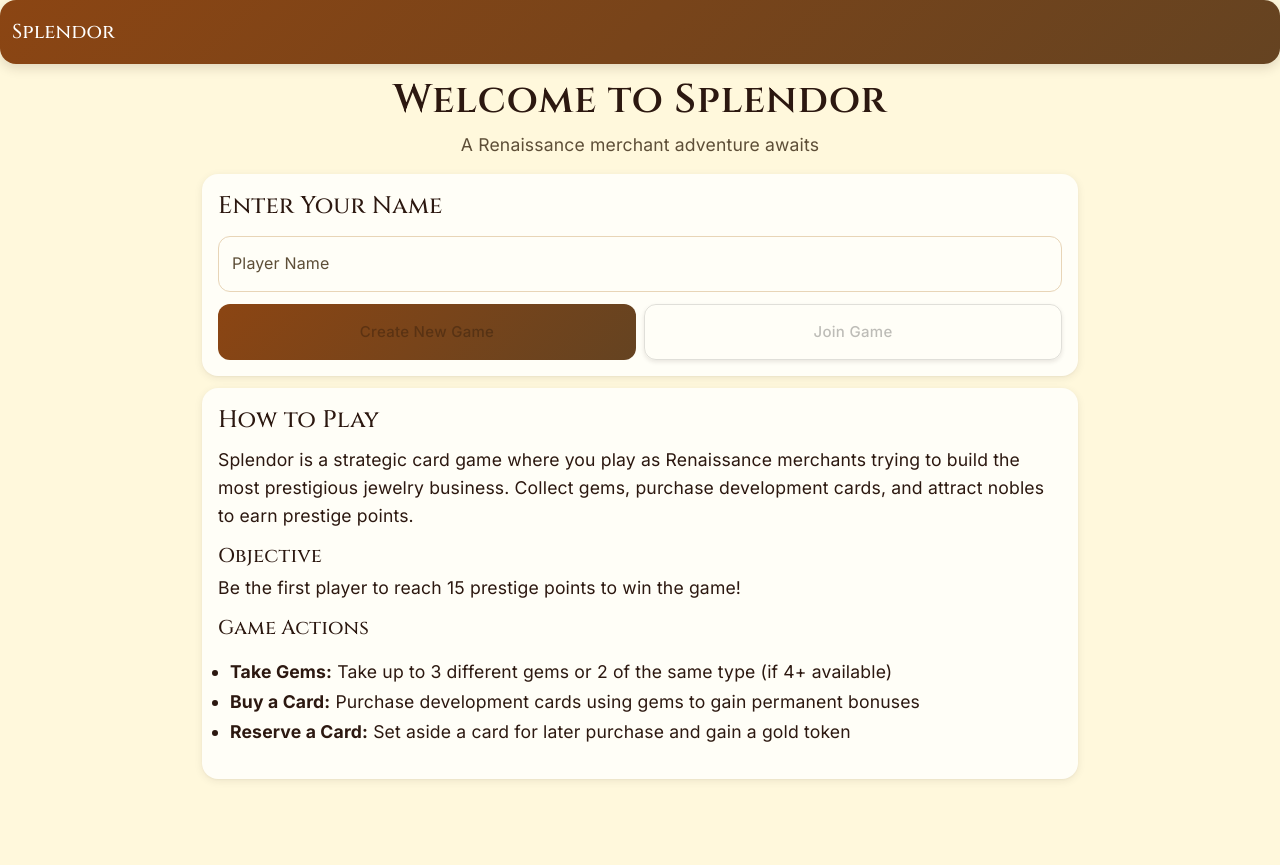
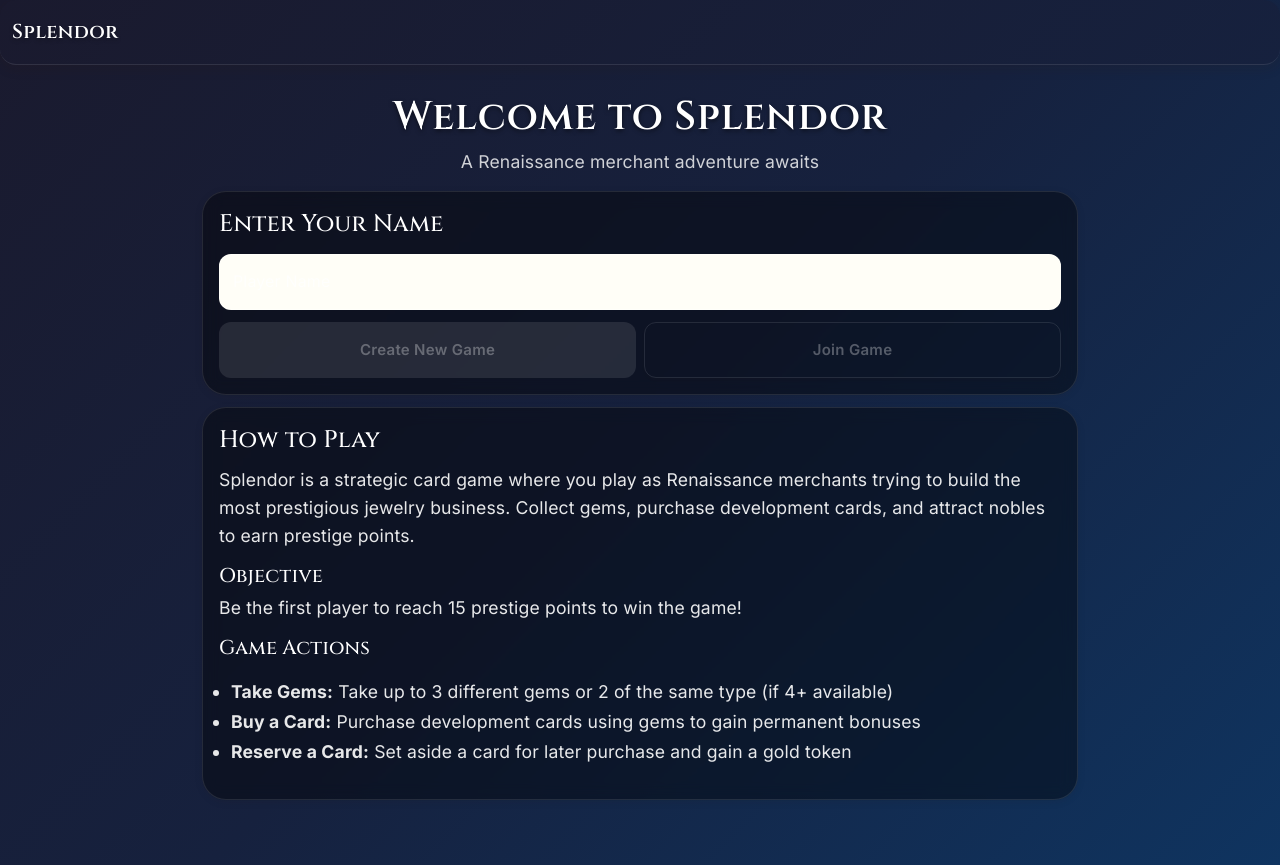
Before and after one commit to ChrisTimperley/SplendorVibes, a React (Vite) app in the folder client/: page / in a window 1280 px wide. Before the commit the page ends 800 px from the top, so only its background shows below. Built offline with nearby package versions, Linux system fonts and the light colour scheme; no server answers.

Commit message:
feat: enhance UI with improved styling and layout adjustments across multiple components

```diff
--- a/client/src/App.tsx
+++ b/client/src/App.tsx
@@ -16,15 +16,40 @@ const App: React.FC = () => {
         `}
       </style>
 
-      <AppBar position="static" elevation={0}>
+      <AppBar
+        position="static"
+        elevation={0}
+        sx={{
+          background: 'linear-gradient(135deg, #1a1a2e 0%, #16213e 100%)', // Match the game background
+          borderBottom: '1px solid rgba(255, 255, 255, 0.1)', // Subtle border
+        }}
+      >
         <Toolbar>
-          <Typography variant="h4" component="div" sx={{ flexGrow: 1, color: 'white' }}>
+          <Typography
+            variant="h4"
+            component="div"
+            sx={{
+              flexGrow: 1,
+              color: 'white',
+              fontFamily: '"Cinzel", serif',
+              fontWeight: 600,
+              textShadow: '0 2px 4px rgba(0, 0, 0, 0.3)', // Better text contrast
+              letterSpacing: '0.02em'
+            }}
+          >
             Splendor
           </Typography>
         </Toolbar>
       </AppBar>
 
-      <Container maxWidth="xl" sx={{ mt: 3, px: 3 }}>
+      <Container
+        maxWidth="xl"
+        sx={{
+          mt: 0, // Remove top margin to seamlessly connect with AppBar
+          px: 0, // Remove horizontal padding since GamePage handles its own padding
+          minHeight: 'calc(100vh - 64px)', // Fill remaining height (64px is AppBar height)
+        }}
+      >
         <Routes>
           <Route path="/" element={<HomePage />} />
           <Route path="/lobby/:gameId" element={<LobbyPage />} />
--- a/client/src/components/GameBoard.tsx
+++ b/client/src/components/GameBoard.tsx
@@ -204,19 +204,19 @@ const GameBoard: React.FC<GameBoardProps> = ({
   };
 
   return (
-    <Box sx={{ display: 'flex', flexDirection: 'column', gap: 4 }}>
+    <Box sx={{ display: 'flex', flexDirection: 'column', gap: 3 }}> {/* Reduced from 4 */}
       {/* Nobles Section */}
       <Box>
         <Typography
           variant="h2"
           sx={{
-            mb: 3,
+            mb: 2, // Reduced from 3
             fontFamily: '"Cinzel", serif',
             fontWeight: 700,
             color: '#ffffff',
             textAlign: 'center',
             textShadow: '2px 2px 4px rgba(0, 0, 0, 0.8)',
-            fontSize: '2.2rem'
+            fontSize: '2rem' // Reduced from 2.2rem
           }}
         >
           Nobles
@@ -224,9 +224,9 @@ const GameBoard: React.FC<GameBoardProps> = ({
         <Box sx={{
           display: 'grid',
           gridTemplateColumns: `repeat(auto-fit, minmax(${cardSize.width}px, 1fr))`,
-          gap: 2,
+          gap: 1.5, // Reduced from 2
           justifyItems: 'center',
-          px: 2
+          px: 1.5 // Reduced from 2
         }}>
           {board.nobles.map((noble) => (
             <NobleComponent key={noble.id} noble={noble} />
@@ -239,26 +239,26 @@ const GameBoard: React.FC<GameBoardProps> = ({
         <Typography
           variant="h2"
           sx={{
-            mb: 4,
+            mb: 2.5, // Reduced from 4
             fontFamily: '"Cinzel", serif',
             fontWeight: 700,
             color: '#ffffff',
             textAlign: 'center',
             textShadow: '2px 2px 4px rgba(0, 0, 0, 0.8)',
-            fontSize: '2.2rem'
+            fontSize: '2rem' // Reduced from 2.2rem
           }}
         >
           Development Cards
         </Typography>
 
         {[3, 2, 1].map((tier) => (
-          <Box key={tier} sx={{ mb: 4 }}>
+          <Box key={tier} sx={{ mb: 2.5 }}> {/* Reduced from 4 */}
             <Box sx={{
               display: 'grid',
               gridTemplateColumns: `repeat(auto-fit, minmax(${cardSize.width}px, 1fr))`,
-              gap: 2,
+              gap: 1.5, // Reduced from 2
               justifyItems: 'center',
-              px: 2
+              px: 1.5 // Reduced from 2
             }}>
               {board.availableCards[`tier${tier}` as keyof typeof board.availableCards].map((card) => (
                 <GameCard
--- a/client/src/components/PlayerArea.tsx
+++ b/client/src/components/PlayerArea.tsx
@@ -75,11 +75,11 @@ const PlayerArea: React.FC<PlayerAreaProps> = ({ player, isCurrentPlayer, onPurc
         variant="h5"
         sx={{
           color: colors.secondary.light,
-          mb: 2,
+          mb: 1.5, // Reduced from 2
           fontWeight: 600,
           transform: prestigeChanged ? 'scale(1.1)' : 'scale(1)',
           transition: animations.popup,
-          fontSize: '1.2rem',
+          fontSize: '1.1rem', // Reduced from 1.2rem
         }}
       >
         {player.prestige} Prestige Points
@@ -87,14 +87,14 @@ const PlayerArea: React.FC<PlayerAreaProps> = ({ player, isCurrentPlayer, onPurc
 
       {/* Buying Power */}
       <Typography variant="h6" sx={{
-        mb: 1,
+        mb: 0.75, // Reduced from 1
         color: 'white',
         fontWeight: 500,
-        fontSize: '0.9rem',
+        fontSize: '0.85rem', // Reduced from 0.9rem
       }}>
         Buying Power:
       </Typography>
-      <Box sx={{ display: 'flex', flexDirection: 'column', gap: 0.5, mb: 2 }}>
+      <Box sx={{ display: 'flex', flexDirection: 'column', gap: 0.5, mb: 1.5 }}> {/* Reduced from 2 */}
         {(['diamond', 'sapphire', 'emerald', 'ruby', 'onyx', 'gold'] as GemType[]).map((gem) => {
           const tokens = player.tokens[gem] || 0;
           const bonuses = player.cards.filter(card => card.gemBonus === gem).length;
--- a/client/src/components/TokenBank.tsx
+++ b/client/src/components/TokenBank.tsx
@@ -72,9 +72,17 @@ const TokenBank: React.FC<TokenBankProps> = ({ tokens, selectedTokens, onTokenSe
   const clearSelection = () => onTokenSelectionChange({});
 
   return (
-    <Box>
+    <Box
+      sx={{
+        background: 'rgba(0, 0, 0, 0.4)', // Added semi-transparent background
+        borderRadius: 2,
+        border: '1px solid rgba(255, 255, 255, 0.15)',
+        p: 2,
+        backdropFilter: 'blur(4px)', // Added blur for better visual separation
+      }}
+    >
       {/* Header */}
-      <Box sx={{ display: 'flex', alignItems: 'center', justifyContent: 'center', gap: 2, mb: 2 }}>
+      <Box sx={{ display: 'flex', alignItems: 'center', justifyContent: 'center', gap: 2, mb: 1.5 }}> {/* Reduced mb from 2 */}
         <Typography
           component="h2"
           variant="h4"
@@ -84,8 +92,8 @@ const TokenBank: React.FC<TokenBankProps> = ({ tokens, selectedTokens, onTokenSe
             color: '#fff',
             textAlign: 'center',
             letterSpacing: '.08em',
-            textShadow: 'none',
-            fontSize: '1.6rem',
+            textShadow: '0 1px 3px rgba(0, 0, 0, 0.5)', // Added text shadow for better contrast
+            fontSize: '1.4rem', // Reduced from 1.6rem
           }}
         >
           Token Bank
@@ -100,8 +108,8 @@ const TokenBank: React.FC<TokenBankProps> = ({ tokens, selectedTokens, onTokenSe
         sx={{
           display: 'grid',
           gridTemplateColumns: { xs: 'repeat(3, 1fr)', md: 'repeat(6, 1fr)' },
-          gap: { xs: 3, md: 4 },
-          mb: 3,
+          gap: { xs: 2, md: 2.5 }, // Reduced from 3 and 4
+          mb: 2, // Reduced from 3
           alignItems: 'start',
           justifyItems: 'center',
         }}
--- a/client/src/index.css
+++ b/client/src/index.css
@@ -5,6 +5,8 @@ body {
     sans-serif;
   -webkit-font-smoothing: antialiased;
   -moz-osx-font-smoothing: grayscale;
+  background: linear-gradient(135deg, #1a1a2e 0%, #16213e 50%, #0f3460 100%); /* Match the game background */
+  min-height: 100vh; /* Ensure full height coverage */
 }
 
 code {
--- a/client/src/pages/GamePage.tsx
+++ b/client/src/pages/GamePage.tsx
@@ -133,9 +133,9 @@ const GamePage: React.FC = () => {
         minHeight: '100vh',
         background: 'linear-gradient(135deg, #1a1a2e 0%, #16213e 50%, #0f3460 100%)',
         display: 'grid',
-        gridTemplateColumns: '1fr 320px',
-        gap: 3,
-        p: 2,
+        gridTemplateColumns: '1fr 280px', // Reduced from 320px
+        gap: 2, // Reduced from 3
+        p: 1.5, // Reduced from 2
         '@media (max-width: 1200px)': {
           gridTemplateColumns: '1fr',
           gap: 2,
@@ -156,12 +156,13 @@ const GamePage: React.FC = () => {
       <Box
         sx={{
           position: 'sticky',
-          top: 16,
+          top: 12, // Reduced from 16
           height: 'fit-content',
-          background: 'rgba(0, 0, 0, 0.3)',
+          background: 'rgba(0, 0, 0, 0.6)', // Increased opacity for better contrast
           borderRadius: 2,
-          border: '1px solid rgba(255, 255, 255, 0.1)',
-          p: 2,
+          border: '1px solid rgba(255, 255, 255, 0.2)', // Increased border opacity
+          p: 1.5, // Reduced from 2
+          backdropFilter: 'blur(8px)', // Added blur for better visual separation
           '@media (max-width: 1200px)': {
             position: 'static',
             order: -1,
@@ -173,8 +174,8 @@ const GamePage: React.FC = () => {
           sx={{
             fontWeight: 600,
             color: 'white',
-            mb: 2,
-            fontSize: '1.1rem',
+            mb: 1.5, // Reduced from 2
+            fontSize: '1rem', // Reduced from 1.1rem
             textAlign: 'center',
           }}
         >
@@ -183,14 +184,14 @@ const GamePage: React.FC = () => {
 
         {/* All Players */}
         {game.players.map((player, index) => (
-          <Box key={player.id} sx={{ mb: 2 }}>
+          <Box key={player.id} sx={{ mb: 1.5 }}> {/* Reduced from 2 */}
             <Typography
               variant="subtitle1"
               sx={{
                 fontWeight: 600,
                 color: player.id === currentPlayer ? 'gold' : 'white',
-                mb: 1,
-                fontSize: '0.95rem'
+                mb: 0.75, // Reduced from 1
+                fontSize: '0.9rem', // Reduced from 0.95rem
               }}
             >
               {player.id === currentPlayer ? 'You: ' : ''}{player.name}
--- a/client/src/pages/HomePage.tsx
+++ b/client/src/pages/HomePage.tsx
@@ -49,17 +49,62 @@ const HomePage: React.FC = () => {
   };
 
   return (
+    <Box
+      sx={{
+        minHeight: '100vh',
+        background: 'transparent', // Use the body background
+        py: 4,
+        px: 2
+      }}
+    >
       <Container maxWidth="md">
         <Box sx={{ mt: 3, mb: 3 }}>
-        <Typography variant="h1" component="h1" gutterBottom align="center" sx={{ mb: 2 }}>
+          <Typography
+            variant="h1"
+            component="h1"
+            gutterBottom
+            align="center"
+            sx={{
+              mb: 2,
+              color: 'white',
+              fontFamily: '"Cinzel", serif',
+              textShadow: '0 2px 4px rgba(0, 0, 0, 0.5)'
+            }}
+          >
             Welcome to Splendor
           </Typography>
-        <Typography variant="body1" align="center" sx={{ mb: 4, color: 'text.secondary', fontSize: '1.1rem' }}>
+          <Typography
+            variant="body1"
+            align="center"
+            sx={{
+              mb: 4,
+              color: 'rgba(255, 255, 255, 0.8)',
+              fontSize: '1.1rem'
+            }}
+          >
             A Renaissance merchant adventure awaits
           </Typography>
 
-        <Paper elevation={0} sx={{ p: 4, mb: 3 }}>
-          <Typography variant="h3" gutterBottom sx={{ mb: 3 }}>
+          <Paper
+            elevation={0}
+            sx={{
+              p: 4,
+              mb: 3,
+              background: 'rgba(0, 0, 0, 0.4)',
+              backdropFilter: 'blur(8px)',
+              border: '1px solid rgba(255, 255, 255, 0.1)',
+              borderRadius: 2
+            }}
+          >
+            <Typography
+              variant="h3"
+              gutterBottom
+              sx={{
+                mb: 3,
+                color: 'white',
+                fontFamily: '"Cinzel", serif'
+              }}
+            >
               Enter Your Name
             </Typography>
 
@@ -68,7 +113,27 @@ const HomePage: React.FC = () => {
             label="Player Name"
             value={playerName}
             onChange={(e) => setPlayerName(e.target.value)}
-            sx={{ mb: 3 }}
+            sx={{
+              mb: 3,
+              '& .MuiOutlinedInput-root': {
+                color: 'white',
+                '& fieldset': {
+                  borderColor: 'rgba(255, 255, 255, 0.3)',
+                },
+                '&:hover fieldset': {
+                  borderColor: 'rgba(255, 255, 255, 0.5)',
+                },
+                '&.Mui-focused fieldset': {
+                  borderColor: '#FFD700',
+                },
+              },
+              '& .MuiInputLabel-root': {
+                color: 'rgba(255, 255, 255, 0.7)',
+                '&.Mui-focused': {
+                  color: '#FFD700',
+                },
+              },
+            }}
             variant="outlined"
           />
 
@@ -80,7 +145,19 @@ const HomePage: React.FC = () => {
                 size="large"
                 onClick={handleCreateGame}
                 disabled={!playerName.trim() || loading}
-                sx={{ height: 56 }}
+                sx={{
+                  height: 56,
+                  background: 'linear-gradient(135deg, #DAA520 0%, #FFD700 100%)',
+                  color: '#000',
+                  fontWeight: 600,
+                  '&:hover': {
+                    background: 'linear-gradient(135deg, #B8860B 0%, #DAA520 100%)',
+                  },
+                  '&:disabled': {
+                    background: 'rgba(255, 255, 255, 0.1)',
+                    color: 'rgba(255, 255, 255, 0.3)',
+                  }
+                }}
               >
                 Create New Game
               </Button>
@@ -95,7 +172,20 @@ const HomePage: React.FC = () => {
                   const gameId = prompt('Enter Game ID:');
                   if (gameId) handleJoinGame(gameId);
                 }}
-                sx={{ height: 56 }}
+                sx={{
+                  height: 56,
+                  borderColor: 'rgba(255, 255, 255, 0.3)',
+                  color: 'white',
+                  fontWeight: 600,
+                  '&:hover': {
+                    borderColor: '#FFD700',
+                    backgroundColor: 'rgba(255, 215, 0, 0.1)',
+                  },
+                  '&:disabled': {
+                    borderColor: 'rgba(255, 255, 255, 0.1)',
+                    color: 'rgba(255, 255, 255, 0.3)',
+                  }
+                }}
               >
                 Join Game
               </Button>
@@ -103,24 +193,75 @@ const HomePage: React.FC = () => {
           </Grid>
         </Paper>
 
-        <Paper elevation={0} sx={{ p: 4 }}>
-          <Typography variant="h3" gutterBottom sx={{ mb: 2 }}>
+        <Paper
+          elevation={0}
+          sx={{
+            p: 4,
+            background: 'rgba(0, 0, 0, 0.4)',
+            backdropFilter: 'blur(8px)',
+            border: '1px solid rgba(255, 255, 255, 0.1)',
+            borderRadius: 2
+          }}
+        >
+          <Typography
+            variant="h3"
+            gutterBottom
+            sx={{
+              mb: 2,
+              color: 'white',
+              fontFamily: '"Cinzel", serif'
+            }}
+          >
             How to Play
           </Typography>
-          <Typography variant="body1" paragraph sx={{ mb: 3, fontSize: '1.1rem', lineHeight: 1.6 }}>
+          <Typography
+            variant="body1"
+            paragraph
+            sx={{
+              mb: 3,
+              fontSize: '1.1rem',
+              lineHeight: 1.6,
+              color: 'rgba(255, 255, 255, 0.9)'
+            }}
+          >
             Splendor is a strategic card game where you play as Renaissance merchants trying to build
             the most prestigious jewelry business. Collect gems, purchase development cards, and
             attract nobles to earn prestige points.
           </Typography>
 
-          <Typography variant="h4" gutterBottom sx={{ mb: 1 }}>
+          <Typography
+            variant="h4"
+            gutterBottom
+            sx={{
+              mb: 1,
+              color: 'white',
+              fontFamily: '"Cinzel", serif'
+            }}
+          >
             Objective
           </Typography>
-          <Typography variant="body1" paragraph sx={{ mb: 3, fontSize: '1.1rem', lineHeight: 1.6 }}>
+          <Typography
+            variant="body1"
+            paragraph
+            sx={{
+              mb: 3,
+              fontSize: '1.1rem',
+              lineHeight: 1.6,
+              color: 'rgba(255, 255, 255, 0.9)'
+            }}
+          >
             Be the first player to reach 15 prestige points to win the game!
           </Typography>
 
-          <Typography variant="h4" gutterBottom sx={{ mb: 1 }}>
+          <Typography
+            variant="h4"
+            gutterBottom
+            sx={{
+              mb: 1,
+              color: 'white',
+              fontFamily: '"Cinzel", serif'
+            }}
+          >
             Game Actions
           </Typography>
           <Box component="ul" sx={{
@@ -128,7 +269,8 @@ const HomePage: React.FC = () => {
             '& li': {
               mb: 0.5,
               fontSize: '1.1rem',
-              lineHeight: 1.6
+              lineHeight: 1.6,
+              color: 'rgba(255, 255, 255, 0.9)'
             }
           }}>
             <li><strong>Take Gems:</strong> Take up to 3 different gems or 2 of the same type (if 4+ available)</li>
@@ -138,6 +280,7 @@ const HomePage: React.FC = () => {
         </Paper>
       </Box>
     </Container>
+    </Box>
   );
 };
 
--- a/client/src/pages/LobbyPage.tsx
+++ b/client/src/pages/LobbyPage.tsx
@@ -65,32 +65,91 @@ const LobbyPage: React.FC = () => {
   }
 
   return (
+    <Box
+      sx={{
+        minHeight: '100vh',
+        background: 'transparent', // Use the body background
+        py: 4,
+        px: 2
+      }}
+    >
       <Box sx={{ maxWidth: 800, mx: 'auto', mt: 4 }}>
-      <Paper elevation={3} sx={{ p: 4 }}>
-        <Typography variant="h4" gutterBottom>
+        <Paper
+          elevation={3}
+          sx={{
+            p: 4,
+            background: 'rgba(0, 0, 0, 0.4)',
+            backdropFilter: 'blur(8px)',
+            border: '1px solid rgba(255, 255, 255, 0.1)',
+            borderRadius: 2
+          }}
+        >
+          <Typography
+            variant="h4"
+            gutterBottom
+            sx={{
+              color: 'white',
+              fontFamily: '"Cinzel", serif',
+              textShadow: '0 2px 4px rgba(0, 0, 0, 0.5)'
+            }}
+          >
             Game Lobby
           </Typography>
 
           <Box sx={{ mb: 3 }}>
-          <Typography variant="h6" gutterBottom>
-            Game ID: <Chip label={game.id} variant="outlined" />
+            <Typography
+              variant="h6"
+              gutterBottom
+              sx={{ color: 'white' }}
+            >
+              Game ID: <Chip
+                label={game.id}
+                variant="outlined"
+                sx={{
+                  borderColor: 'rgba(255, 255, 255, 0.3)',
+                  color: 'white',
+                  backgroundColor: 'rgba(255, 255, 255, 0.1)'
+                }}
+              />
             </Typography>
-          <Typography variant="body1" color="text.secondary">
+            <Typography
+              variant="body1"
+              sx={{ color: 'rgba(255, 255, 255, 0.8)' }}
+            >
               Share this ID with other players to let them join
             </Typography>
           </Box>
 
-        <Typography variant="h6" gutterBottom>
+          <Typography
+            variant="h6"
+            gutterBottom
+            sx={{ color: 'white' }}
+          >
             Players ({game.players.length}/4)
           </Typography>
 
-        <Paper variant="outlined" sx={{ mb: 3 }}>
+          <Paper
+            variant="outlined"
+            sx={{
+              mb: 3,
+              background: 'rgba(0, 0, 0, 0.2)',
+              borderColor: 'rgba(255, 255, 255, 0.1)'
+            }}
+          >
             <List>
               {game.players.map((player, index) => (
                 <ListItem key={player.id}>
                   <ListItemText
                     primary={player.name}
                     secondary={index === 0 ? 'Host' : 'Player'}
+                    sx={{
+                      '& .MuiListItemText-primary': {
+                        color: 'white'
+                      },
+                      '& .MuiListItemText-secondary': {
+                        color: 'rgba(255, 255, 255, 0.6)'
+                      }
+                    }}
                   />
                 </ListItem>
               ))}
@@ -98,7 +157,10 @@ const LobbyPage: React.FC = () => {
           </Paper>
 
           <Box sx={{ display: 'flex', justifyContent: 'space-between', alignItems: 'center' }}>
-          <Typography variant="body1" color="text.secondary">
+            <Typography
+              variant="body1"
+              sx={{ color: 'rgba(255, 255, 255, 0.8)' }}
+            >
               {game.players.length < 2
                 ? 'Waiting for at least 2 players to start...'
                 : game.state === GameState.WAITING_FOR_PLAYERS
@@ -112,6 +174,14 @@ const LobbyPage: React.FC = () => {
                 variant="contained"
                 size="large"
                 onClick={() => navigate(`/game/${gameId}`)}
+                sx={{
+                  background: 'linear-gradient(135deg, #DAA520 0%, #FFD700 100%)',
+                  color: '#000',
+                  fontWeight: 600,
+                  '&:hover': {
+                    background: 'linear-gradient(135deg, #B8860B 0%, #DAA520 100%)',
+                  }
+                }}
               >
                 Start Game
               </Button>
@@ -119,6 +189,7 @@ const LobbyPage: React.FC = () => {
           </Box>
         </Paper>
       </Box>
+    </Box>
   );
 };
 
```
Lines whose indentation alone changed are shown as unchanged.
